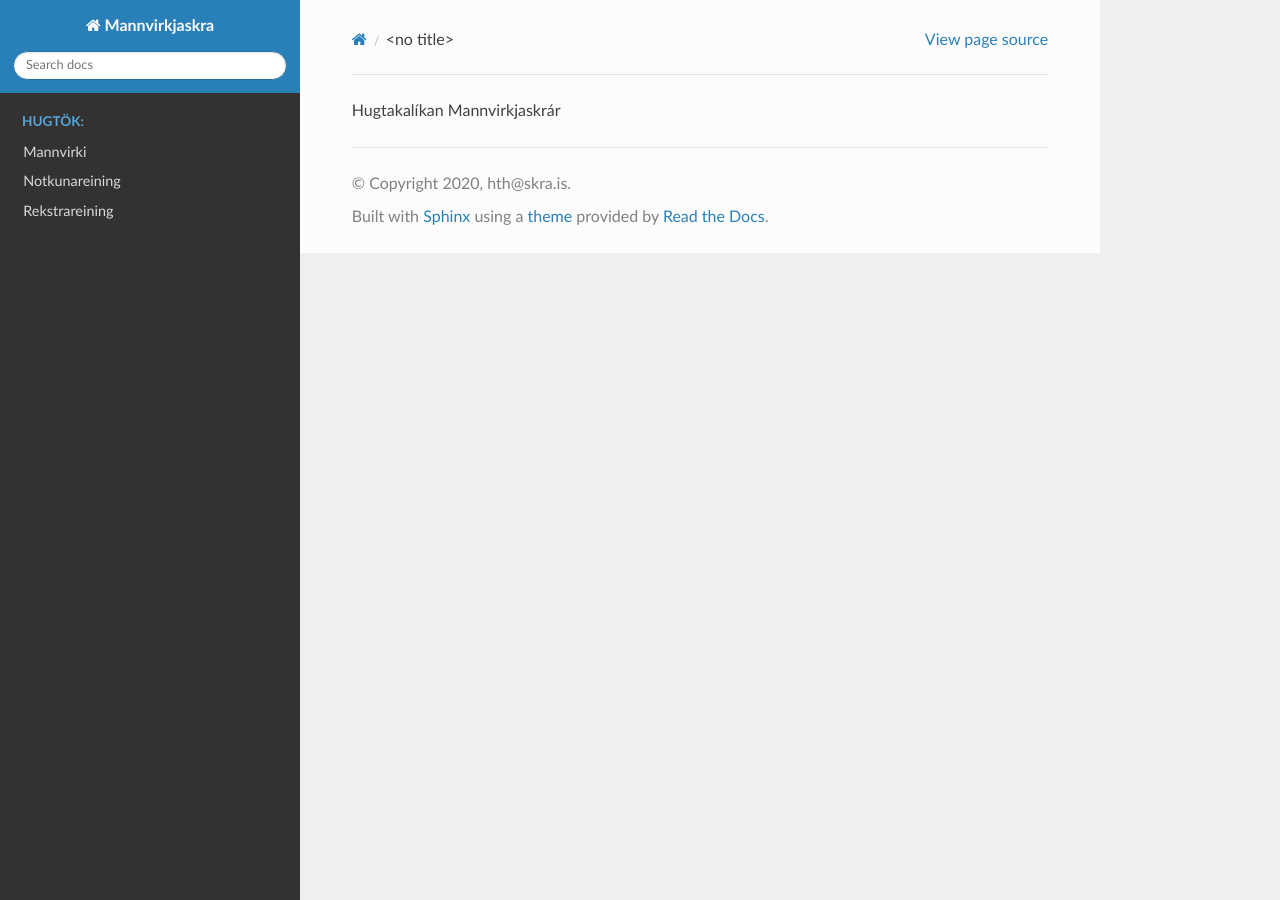
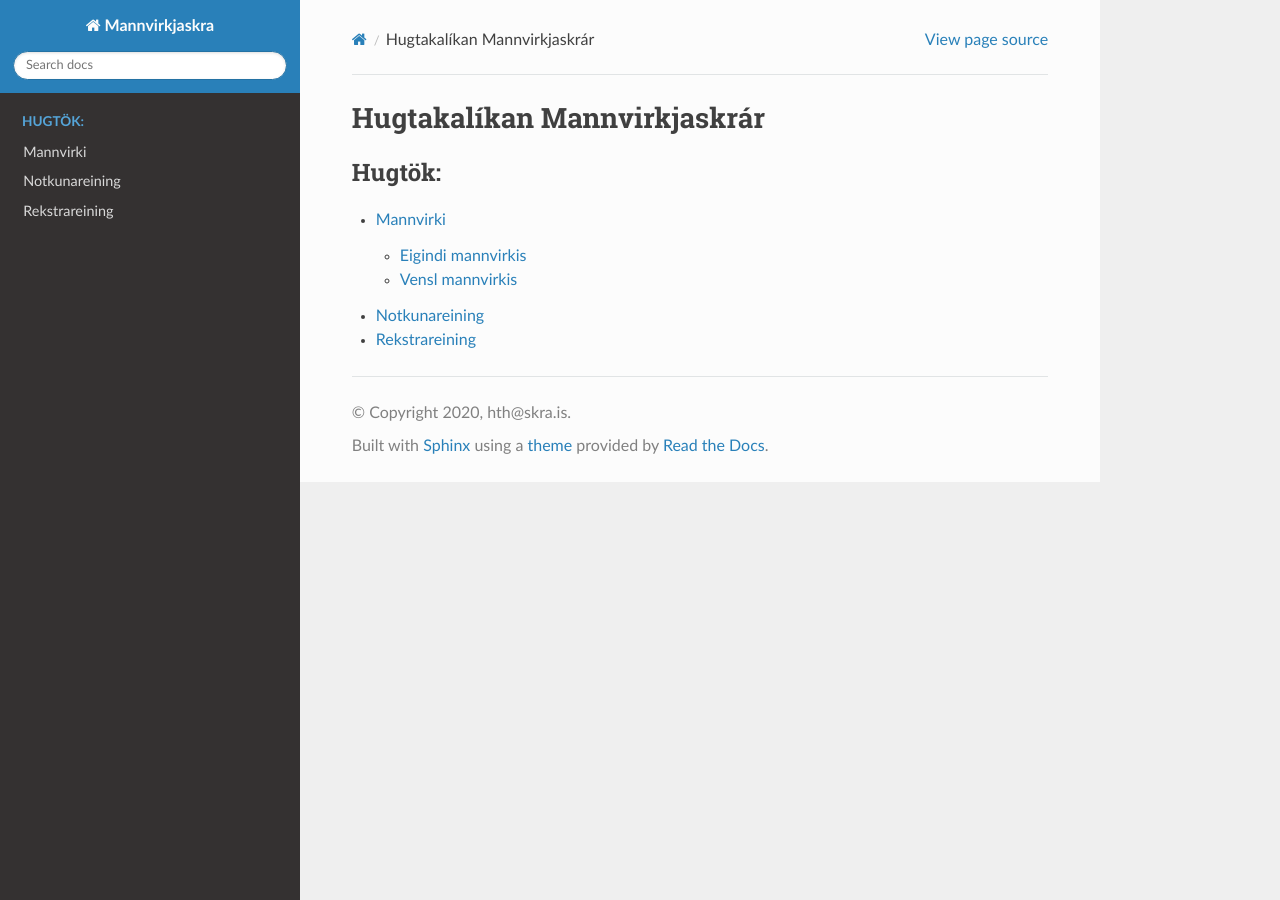
Before and after one commit to hthl/Mannvirkjaskra, a Sphinx documentation site: the page built from source/contents.rst, in a window 1280 px wide. Built offline with Sphinx 7.4.7 and the Read the Docs theme 2.0.0, drawn with Linux system fonts in a browser that asks for light colours.

```diff
--- a/source/contents.rst
+++ b/source/contents.rst
@@ -1 +1,10 @@
 Hugtakalíkan Mannvirkjaskrár
+==========================================
+
+.. toctree::
+   :maxdepth: 3
+   :caption: Hugtök:
+
+   mannvirki.rst
+   notkunareining.rst
+   rekstrareining.rst
--- a/source/index.rst
+++ b/source/index.rst
@@ -7,5 +7,7 @@ Hugtakalíkan Mannvirkjaskrár
    :caption: Hugtök:
 
    mannvirki.rst
+
    notkunareining.rst
+
    rekstrareining.rst
```
